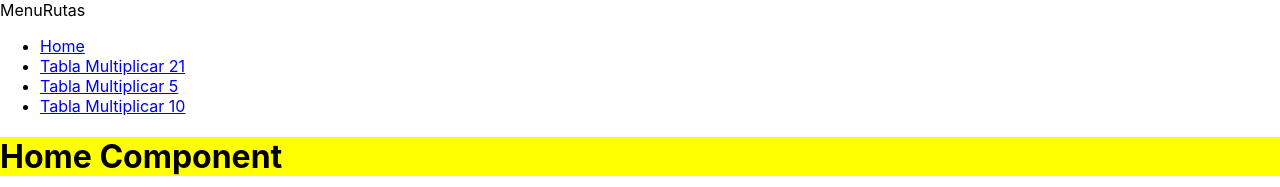
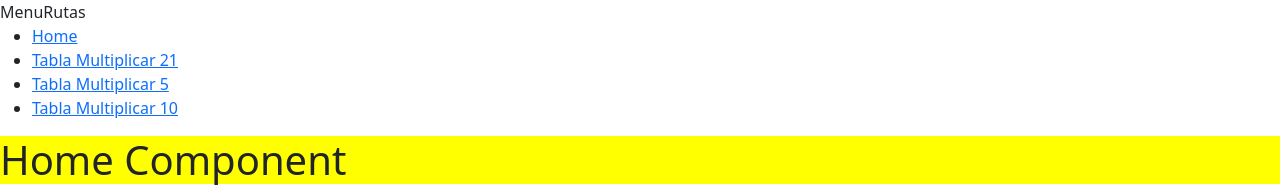
Before and after one commit to gabrielfonseca333/react-servicios, a React (Create React App) app: page / in a window 1280 px wide. Shown: the top 187 px of the page. Built offline with nearby package versions, Linux system fonts and the light colour scheme.

Commit message:
lunes 21 octubre

```diff
--- a/package.json
+++ b/package.json
@@ -7,6 +7,9 @@
     "@testing-library/react": "^13.4.0",
     "@testing-library/user-event": "^13.5.0",
     "axios": "^1.7.7",
+    "bootstrap": "^5.3.3",
+    "jquery": "^3.7.1",
+    "popper.js": "^1.16.1",
     "react": "^18.3.1",
     "react-dom": "^18.3.1",
     "react-router-dom": "^6.27.0",
--- a/src/components/BuscadorCochesProfe.js
+++ b/src/components/BuscadorCochesProfe.js
@@ -59,13 +59,13 @@ export default class BuscadorCochesProfe extends Component {
       <div>
         <h1>Coches seleccionado Profe</h1>
         <form>
-          <label>Introduzca marca: </label>
-          <input type="text" ref={this.cajaMarca}></input>
+          <label >Introduzca marca: </label>
+          <input className="form-control" type="text" ref={this.cajaMarca}></input>
           <button onClick={this.buscarCoches}>Buscar coche</button>
           <button onClick={this.reloadDibujo}>Recargar coches</button>
         </form>
         <br></br>
-        <table border={1}>
+        <table className="table table-dark" border={1}>
           <thead>
             <tr>
               <th>Coche</th>
--- a/src/components/MenuRutas.js
+++ b/src/components/MenuRutas.js
@@ -1,14 +1,15 @@
 import React, { Component } from 'react'
+import { NavLink } from 'react-router-dom'
 
 export default class MenuRutas extends Component {
   render() {
     return (
       <div>MenuRutas
         <ul >
-            <li><a href="/">Home</a></li>
-            <li><a href="/tablamultiplicar/21">Tabla Multiplicar 21</a></li>
-            <li><a href="/tablamultiplicar/5">Tabla Multiplicar 5</a></li>
-            <li><a href="/tablamultiplicar/10">Tabla Multiplicar 10</a></li>
+            <li><NavLink to="/">Home</NavLink></li>
+            <li><NavLink to="/tablamultiplicar/21">Tabla Multiplicar 21</NavLink></li>
+            <li><NavLink to="/tablamultiplicar/5">Tabla Multiplicar 5</NavLink></li>
+            <li><NavLink to="/tablamultiplicar/10">Tabla Multiplicar 10</NavLink></li>
         </ul>
       </div>
     )
--- a/src/components/Router.js
+++ b/src/components/Router.js
@@ -4,6 +4,7 @@ import Home from './Home'
 import TablaMultiplicar from './TablaMultiplicar'
 import NotFound from './NotFound'
 import { useParams } from 'react-router-dom'
+import MenuRutas from './MenuRutas'
 
 
 export default class Router extends Component {
@@ -19,6 +20,8 @@ export default class Router extends Component {
     return (
       <div>
         <BrowserRouter>
+          <MenuRutas/>
+
             <Routes>
                 <Route path="/" element={<Home/>}/>
                 <Route path="/tablamultiplicar/:minumero"
--- a/src/components/TablaMultiplicar.js
+++ b/src/components/TablaMultiplicar.js
@@ -25,6 +25,14 @@ export default class TablaMultiplicar extends Component {
         this.generarTablaMultiplicar()
     }
 
+    componentDidUpdate=(prevProps)=>{
+
+        if(prevProps.numero != this.props.numero){
+            this.generarTablaMultiplicar();
+        }
+
+    }
+
 
   render() {
     return (
--- a/src/index.js
+++ b/src/index.js
@@ -1,6 +1,15 @@
 import React from 'react';
 import ReactDOM from 'react-dom/client';
 import './index.css';
+
+//imports de bootstrap
+import "bootstrap/dist/css/bootstrap.min.css";
+import $ from 'jquery';
+import Popper from 'popper.js'
+import "bootstrap/dist/js/bootstrap.bundle";
+
+
+
 import App from './components/App';
 import reportWebVitals from './reportWebVitals';
 import ServicioCustomers from './components/ServicioCustomers';
@@ -14,11 +23,12 @@ import TablaMultiplicar from './components/TablaMultiplicar';
 import MenuRutas from './components/MenuRutas';
 import Router from './components/Router';
 
+
+
 const root = ReactDOM.createRoot(document.getElementById('root'));
 root.render(
 
     <div>
-        <MenuRutas/>
         <Router/>
     </div>
 
```
Also changed, not shown: 1 other file (tests, documents, lock files or other folders).
